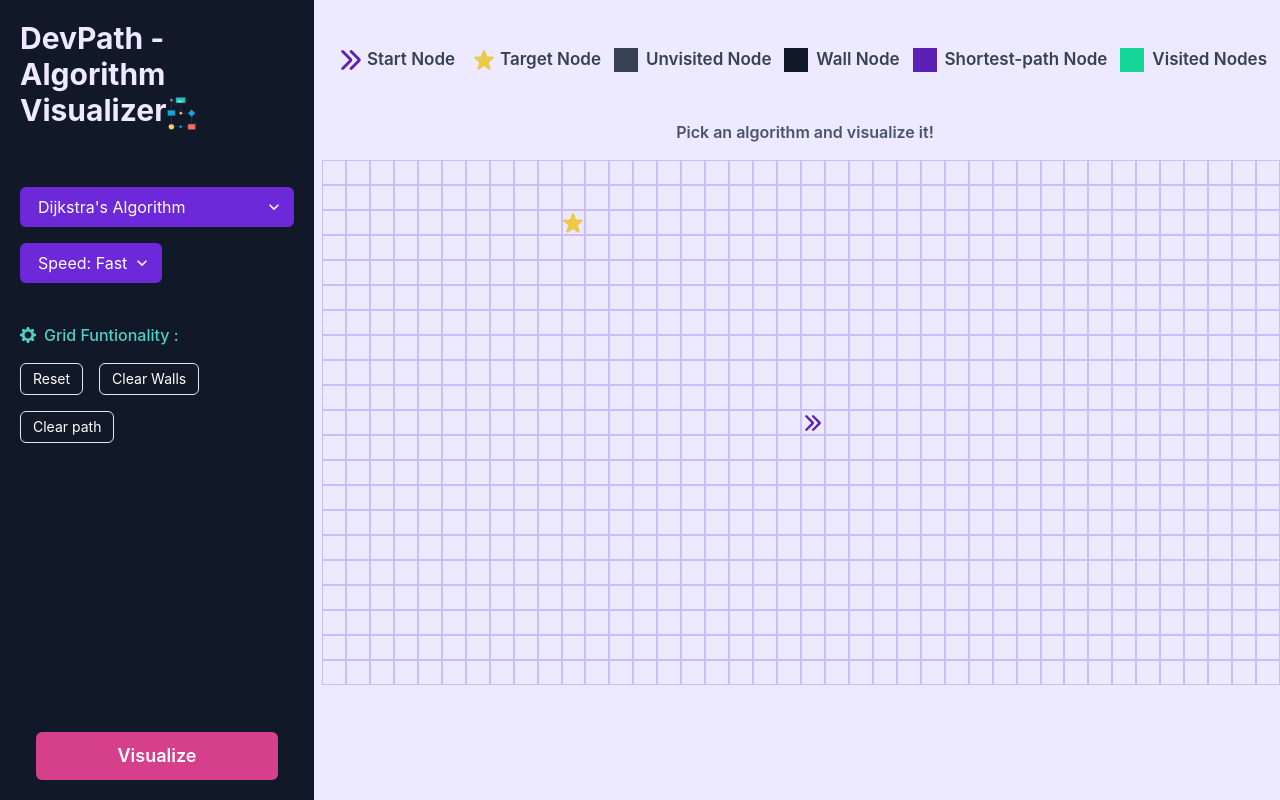
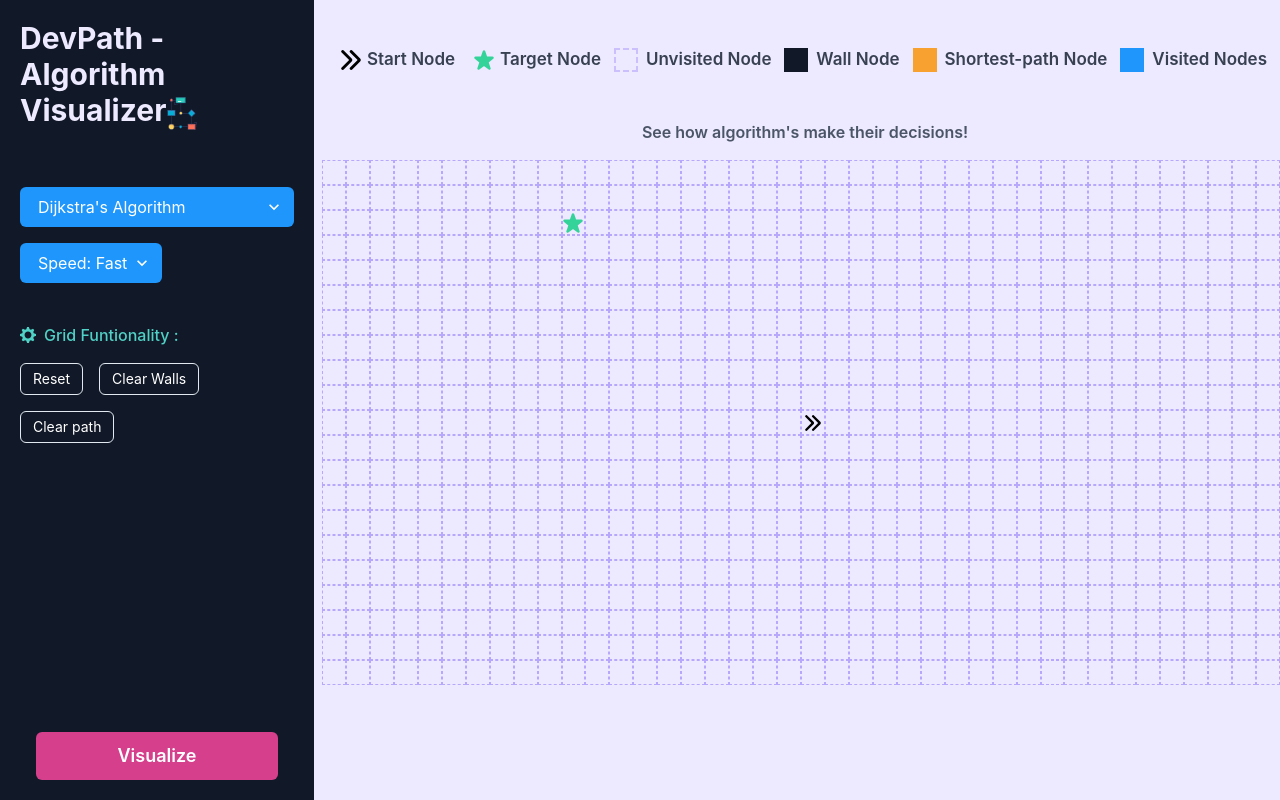
Before and after one commit to shanoysinc/Path-Visualizer, a React (Vite) app: page / in a window 1280 px wide. Built offline with nearby package versions, Linux system fonts and the light colour scheme.

Commit message:
change UI

```diff
--- a/src/App.css
+++ b/src/App.css
@@ -1,13 +1,5 @@
-/* .App {
-  display: flex;
-  justify-content: center;
-  align-items: center;
-  margin-top: 2em;
-  flex-wrap: wrap;
-} */
 .App {
   background-color: #ede9fe;
-  /* background-color: #e5e7eb; */
 }
 
 .algo-logo {
@@ -23,23 +15,17 @@
 
 .grid__node {
   height: 25px;
-  border: 1px solid hsla(252, 95%, 80%, 0.54);
-  /* width: 25px; */
-  /* border: 1px solid hsla(216, 20%, 20%, 0.473); */
-  /* background-color: #111827; */
+  border: 1px dashed hsla(252, 95%, 80%, 0.84);
+
   display: flex;
   justify-content: center;
   align-items: center;
 }
 
 .startNode {
-  /* background-color: #3b82f6; */
-  /* background-color: #374151; */
   cursor: grab;
 }
 .endNode {
-  /* background-color: #374151; */
-  /* background-color: rgb(202, 45, 45); */
   cursor: grab;
 }
 
@@ -49,11 +35,11 @@
 }
 
 .route {
-  border: 1px solid #5b21b6;
-  background-color: #5b21b6;
+  border: 1px solid hsl(34, 93%, 58%);
+  background-color: hsl(34, 93%, 58%);
 }
 
 .visitedNode {
-  background-color: #14d696;
-  border: 1px dotted hsla(160, 82%, 20%, 0.281);
+  background-color: #1e96fc;
+  border: 1px dashed hsla(0, 0%, 100%, 0.199);
 }
--- a/src/components/GridKeys/GridKeys.tsx
+++ b/src/components/GridKeys/GridKeys.tsx
@@ -7,21 +7,21 @@ const GridKeys = () => {
     <>
       <Flex align="center" justify="space-evenly" h="full" marginTop={-5}>
         <Center>
-          <ArrowRightIcon w={8} h={5} color="#5b21b6" />
+          <ArrowRightIcon w={8} h={5} color="black" />
           <Text fontWeight="semibold" fontSize={17} color={"#374151"}>
             {" "}
             Start Node
           </Text>
         </Center>
         <Center>
-          <StarIcon w={8} h={5} color="yellow.400" />
+          <StarIcon w={8} h={5} color="#34D399" />
 
           <Text fontWeight="semibold" fontSize={17} color={"#374151"}>
             Target Node
           </Text>
         </Center>
         <Center>
-          <Box w={6} h={6} bg="#374151" />
+          <Box w={6} h={6} border="2px dashed hsla(252, 95%, 80%, 0.54)" />
 
           <Text
             fontWeight="semibold"
@@ -45,7 +45,7 @@ const GridKeys = () => {
           </Text>
         </Center>
         <Center>
-          <Box w={6} h={6} bg="#5b21b6" />
+          <Box w={6} h={6} bg="hsl(34, 93%, 58%)" />
           <Text
             fontWeight="semibold"
             paddingLeft={2}
@@ -56,7 +56,7 @@ const GridKeys = () => {
           </Text>
         </Center>
         <Center>
-          <Box w={6} h={6} bg="#14d696" />
+          <Box w={6} h={6} bg="#1e96fc" />
           <Text
             fontWeight="semibold"
             paddingLeft={2}
@@ -75,7 +75,7 @@ const GridKeys = () => {
           color="gray.600"
           marginTop={-5}
         >
-          Pick an algorithm and visualize it!
+          See how algorithm's make their decisions!
         </Text>
       </Center>
     </>
--- a/src/components/grid/components/node/Node.tsx
+++ b/src/components/grid/components/node/Node.tsx
@@ -134,8 +134,8 @@ export const Node = memo(({ col, row }: Props) => {
       draggable={false}
       className={`grid__node ${isStartNode} ${isEndNode} ${wall}`}
     >
-      {isStartNode && <ArrowRightIcon w={4} h={4} color="#5b21b6" />}
-      {isEndNode && <StarIcon w={5} h={5} color="yellow.400" />}
+      {isStartNode && <ArrowRightIcon w={4} h={4} color="black" />}
+      {isEndNode && <StarIcon w={5} h={5} color="#34D399" />}
     </div>
   );
 });
--- a/src/components/sidebar/components/content/SidebarContent.tsx
+++ b/src/components/sidebar/components/content/SidebarContent.tsx
@@ -156,7 +156,7 @@ export const SidebarContent = () => {
             placeholder="Dijkstra's Algorithm"
             mt="14"
             variant="filled"
-            bg="#6D28D9"
+            bg="#1e96fc"
             color="white"
           >
             {/* <option value="option1">Dijkstra's Alogrithm</option> */}
@@ -165,7 +165,7 @@ export const SidebarContent = () => {
             placeholder="Speed: Fast"
             mt="4"
             variant="filled"
-            bg="#6D28D9"
+            bg="#1e96fc"
             color="white"
             w="fit-content"
           >
```
